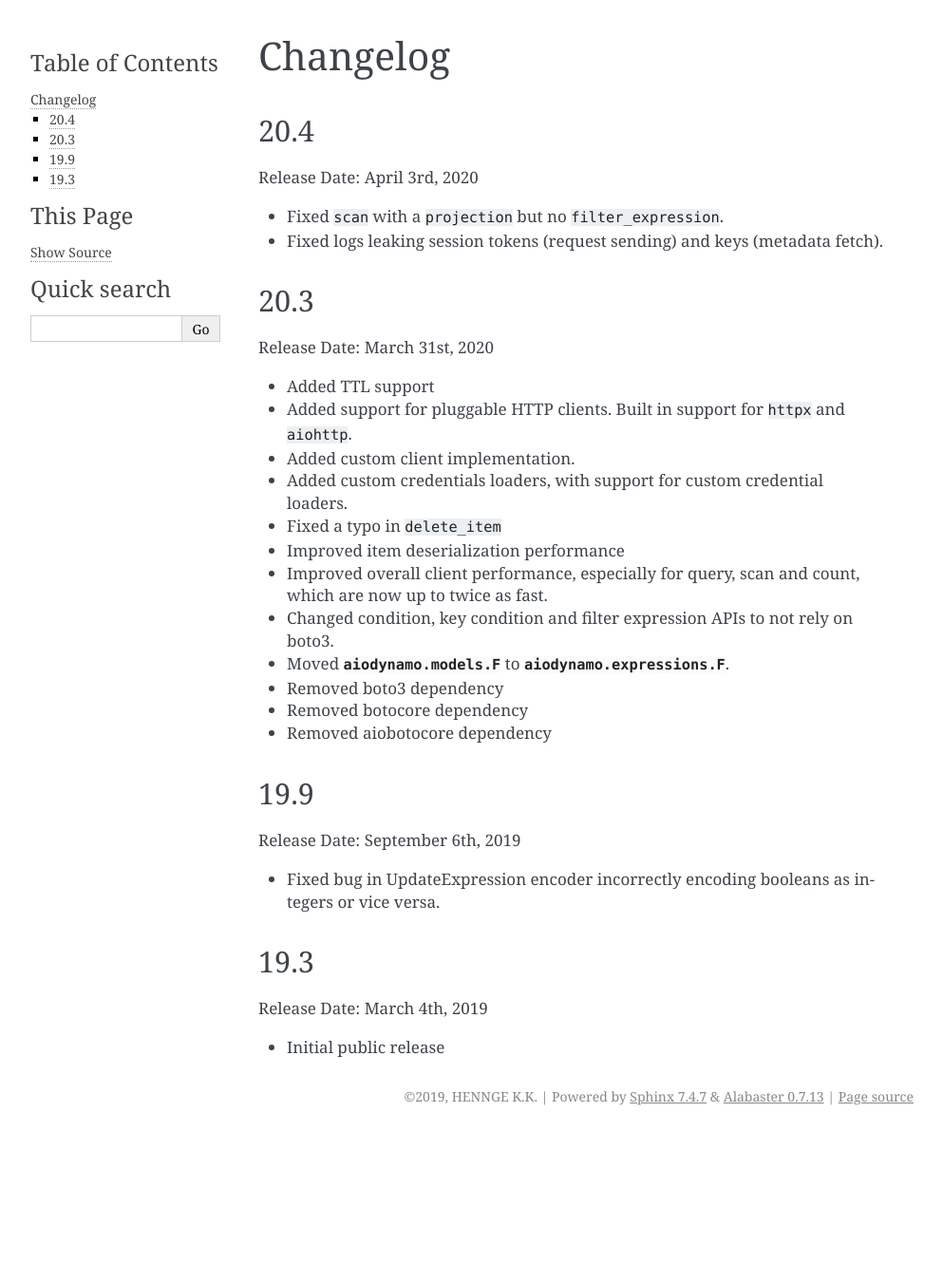
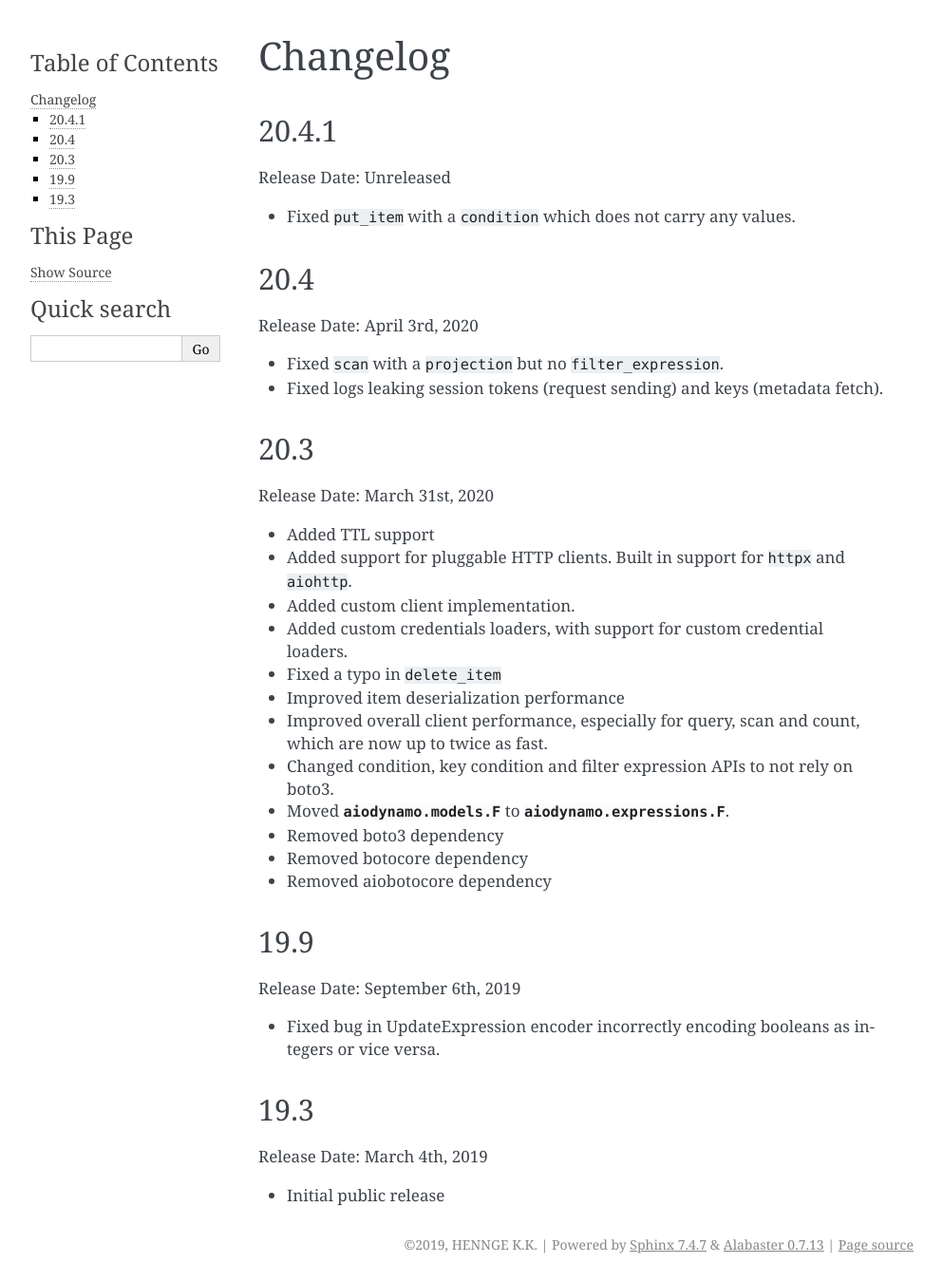
Before and after one commit to HENNGE/aiodynamo, a Sphinx documentation site: the page built from docs/changelog.rst, in a window 1280 px wide. Shown: the whole page at 95% size, without its empty margins (148-1141 px from the left). Built offline with Sphinx 7.4.7, drawn with Linux system fonts in a browser that asks for light colours; before the commit the page ends 1194 px from its top, so only the background shows below that.

Commit message:
updated changelog

```diff
--- a/docs/changelog.rst
+++ b/docs/changelog.rst
@@ -1,5 +1,12 @@
 Changelog
 =========
+
+20.4.1
+------
+
+Release Date: Unreleased
+
+* Fixed ``put_item`` with a ``condition`` which does not carry any values.
 
 20.4
 ----
```
